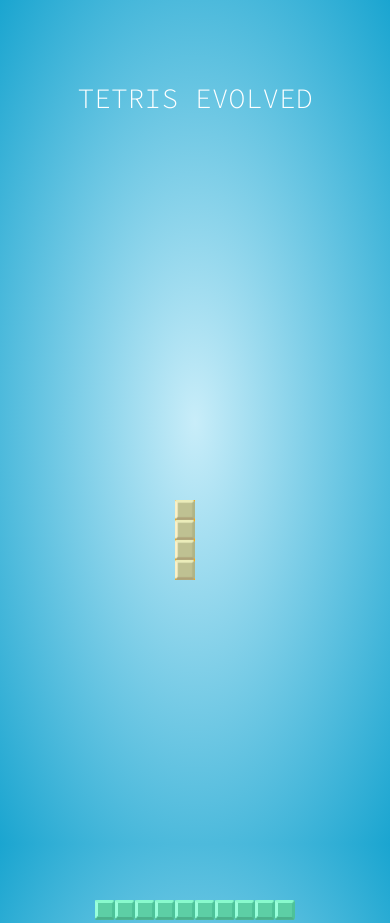
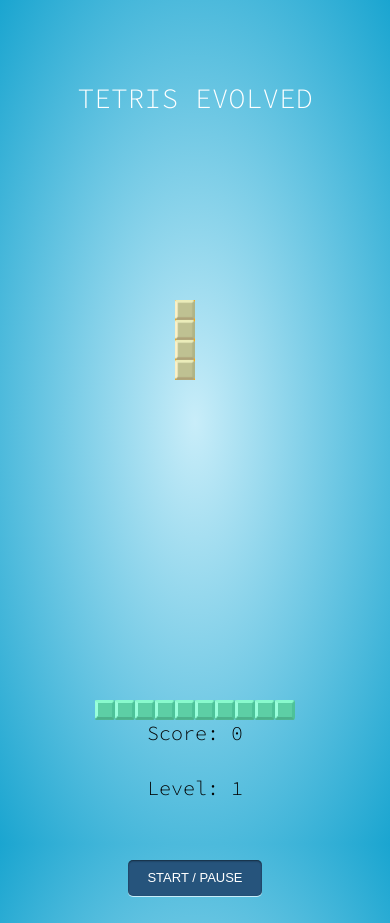
Before and after one commit to JordanStephenson/Tetris, a plain HTML site: page index.html in a window 390 px wide. Shown: the top 923 px of the page. Drawn offline with Linux system fonts and the light colour scheme.

Commit message:
mobile fix

```diff
--- a/index.html
+++ b/index.html
@@ -237,6 +237,7 @@
             </div>
         </div>
         <div class="side-panel">
+            <div class="mobile-score">Score: <span id="mobile-score">0</span></div>
             <div class="level">Level: <span id="level">1</span></div>
             <div class="side-menu">
                 <h3 class="score">Your Score: <span id="score">0</span></h3>
--- a/style.css
+++ b/style.css
@@ -76,6 +76,11 @@ body {
     margin-bottom: 30px;
     font-size: 20px;
 }
+.mobile-score {
+    margin-bottom: 30px;
+    font-size: 20px;
+    display: none;
+}
 
 .side-menu {
     background:linear-gradient(#9CBEC0, #CCE4E5);
@@ -145,12 +150,18 @@ body {
         flex-direction: column;
     }
     .game {
-        margin:  400px 0px 30px 0px
+        margin:  200px 0px 0px 0px
     }
     .title {
         width: 100%;
         font-size: 28px;
         text-align: center;
+        margin-bottom: 50px;
     }
-
+    .side-menu {
+       display: none;
+    }
+    .mobile-score {
+        display: block;
+    }
 }
```
